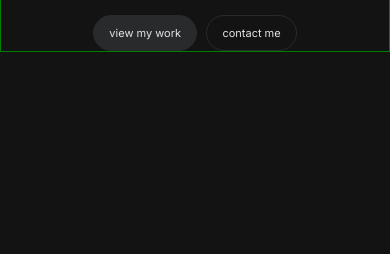
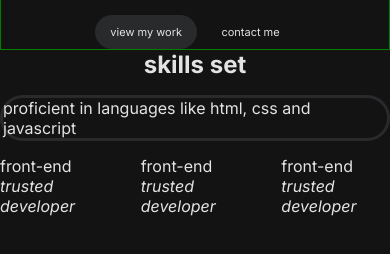
Before and after one commit to mbuguarachael840-source/my-portfolio, a plain HTML site: page index.html in a window 390 px wide. Shown: the part 172-426 px from the top of the page. Drawn offline with Linux system fonts and the light colour scheme.

Commit message:
skills set,mobile version

```diff
--- a/Assets/css/styles.css
+++ b/Assets/css/styles.css
@@ -168,7 +168,7 @@ section.section{
 }
 
 .hero__profile-content .hero__cta button {
-    border: 1px solid var(--primary-border-colour);
+    border: 1px solid var (var(--primary-border-colour));
     padding: 10px 15px;
     font-size: 11px;
     border-radius: 20px;
@@ -194,6 +194,29 @@ section.section{
 
 
 }
+
+/* skills section */
+.containee {
+    display: flex;
+    flex-direction: column;
+    align-items: center;
+    justify-content: center;
+    gap: 0.95rem;
+
+}
+
+.fronted{
+display:flex;
+gap:2rem;
+}
+
+.description {
+    border: 3px solid var(--primary-border-colour);
+    border-radius: 30px;
+
+}
+
+
 
 /* footer */
 
--- a/index.html
+++ b/index.html
@@ -74,6 +74,22 @@
          </section>
       </main>
 
+      <!-- skills section -->
+       <section class="skills section__section">
+        <div class="containee">
+       <h1>skills set</h1>
+       <div class="description">proficient in languages like html, css and javascript</div>
+       <div class="fronted">
+        <div>front-end <br><i>trusted developer</i></div>
+        <div>front-end <br><i>trusted developer</i></div>
+        <div>front-end <br><i>trusted developer</i></div>
+
+
+
+       </div>
+       </div>
+       </section>
+
       <!-- footer -->
 
 </body>
```
